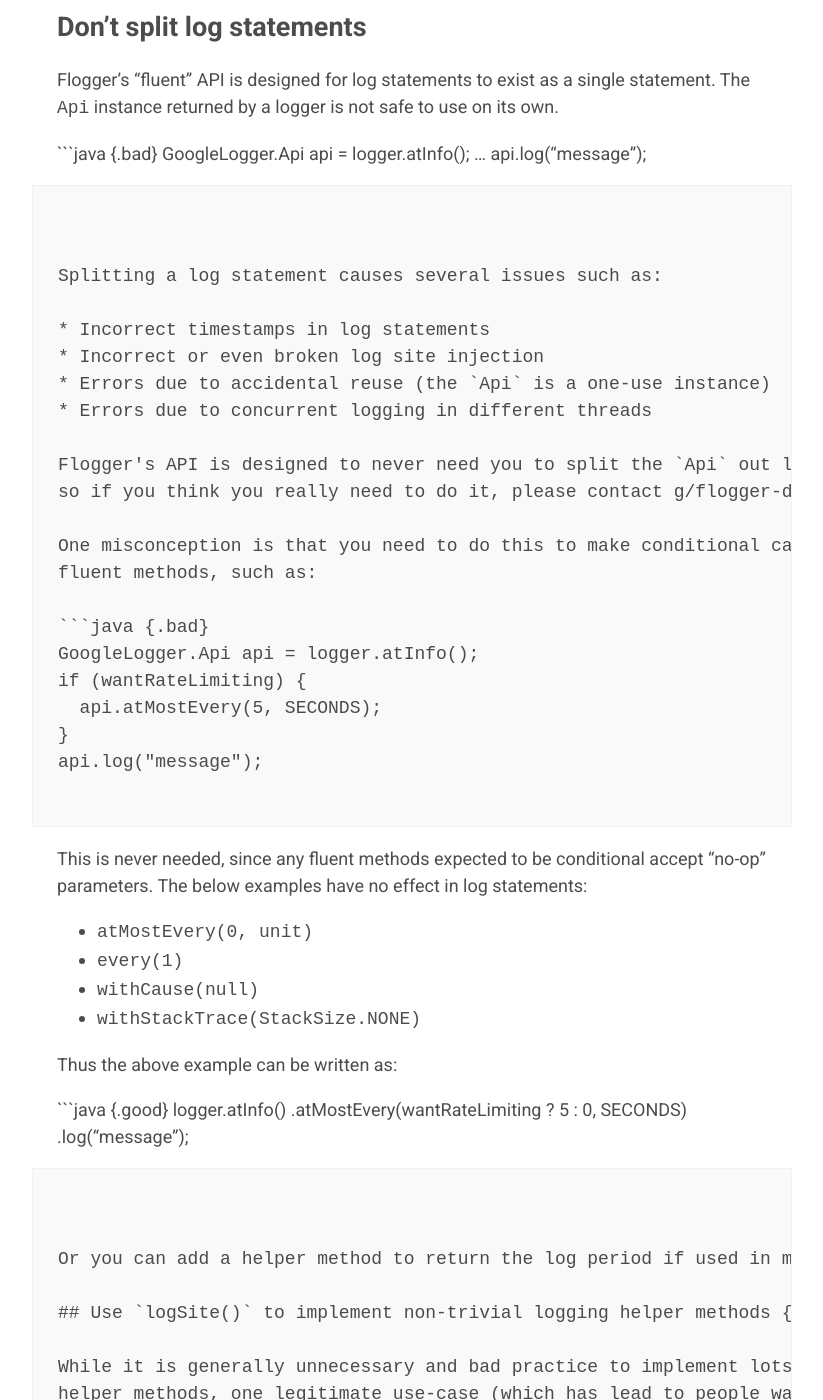
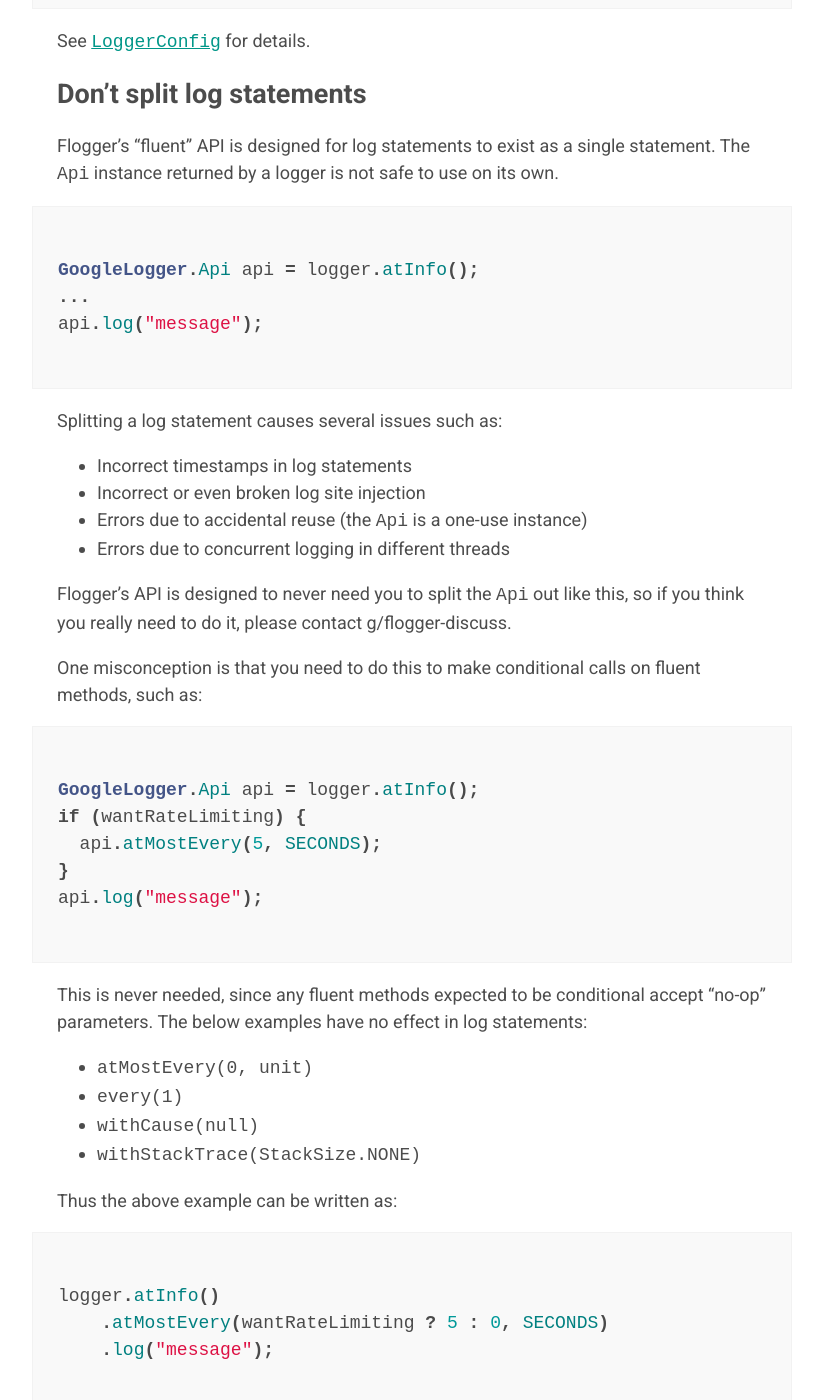
Before and after one commit to google/flogger, a Jekyll site: the page built from docs/best_practice.md, in a window 1280 px wide and 1400 px high, scrolled down 6108 px. Shown: the whole window, without its empty margins (228-1051 px from the left). Built offline with Jekyll 4.4.1, drawn with Linux system fonts in a browser that asks for light colours; our own code applies the rules of GitHub Pages for plain Markdown files; some of the changed text lies outside the part shown.

Commit message:
Fix markup in best_practice.md in gh-pages
Fixes https://github.com/google/flogger/issues/91

-------------
Created by MOE: https://github.com/google/moe
MOE_MIGRATED_REVID=260171778

````diff
--- a/docs/best_practice.md
+++ b/docs/best_practice.md
@@ -8,7 +8,7 @@
 It's good to remember that a logging backend might not necessarily be outputting
 only plain text files. For a statement such as
 
-```java {.good}
+```java
 logger.atInfo().log("Received message is: %s", proto)
 ```
 
@@ -17,7 +17,7 @@ its original, structured form.
 
 On the other hand, with either of these calls:
 
-```java {.bad}
+```java
 logger.atInfo().log("Received message is: %s", proto.toString())
 logger.atInfo().log("Received message is: " + proto);
 ```
@@ -34,7 +34,7 @@ Flogger is designed to make disabled logging statements virtually free, so that
 more of them can be left intact in the code without harm. This is a great
 advantage, but unfortunately it can be defeated easily:
 
-```java {.bad}
+```java
 logger.atFine().log("stats=%s", createSummaryOf(stats));
 ```
 
@@ -47,7 +47,7 @@ Here's how to fix this problem, **in order of preference**.
 
 Import this method from the [`LazyArgs`] class.
 
-```java {.good}
+```java
 // Almost no work done at the log site and structure is preserved.
 logger.atFine().log("stats=%s", lazy(() -> createSummaryOf(stats)));
 ```
@@ -199,7 +199,7 @@ creating the misleading impression that multiple issues need investigating.
 
 A call such as:
 
-```java {.bad}
+```java
 Logger.getLogger(loggerName).setLevel(Level.FINE);
 ```
 
@@ -222,7 +222,7 @@ Flogger's "fluent" API is designed for log statements to exist as a single
 statement. The `Api` instance returned by a logger is not safe to use on its
 own.
 
-```java {.bad}
+```java
 GoogleLogger.Api api = logger.atInfo();
 ...
 api.log("message");
@@ -241,7 +241,7 @@ so if you think you really need to do it, please contact g/flogger-discuss.
 One misconception is that you need to do this to make conditional calls on
 fluent methods, such as:
 
-```java {.bad}
+```java
 GoogleLogger.Api api = logger.atInfo();
 if (wantRateLimiting) {
   api.atMostEvery(5, SECONDS);
@@ -259,7 +259,7 @@ This is never needed, since any fluent methods expected to be conditional accept
 
 Thus the above example can be written as:
 
-```java {.good}
+```java
 logger.atInfo()
     .atMostEvery(wantRateLimiting ? 5 : 0, SECONDS)
     .log("message");
@@ -274,7 +274,7 @@ helper methods, one legitimate use-case (which has lead to people wanting to
 split the logging API out) is the desire to implement project specific logging
 behaviour. The naïve way to write such a method might be:
 
-```java {.bad}
+```java
 /** Call this whenever a FooException is caught and handled. */
 public static void logFooFailure(FooException error, String message) {
   logger.at(getLogLevelFor(error))
@@ -299,7 +299,7 @@ Relying on specific implementation details like this makes code very fragile
 The way to handle this issue properly is to have the calling code invoke the
 [`logSite()`] method at the point where the helper is called.
 
-```java {.good}
+```java
 public static void logFooFailure(LogSite logSite, FooException error, String message) {
   logger.at(getLogLevelFor(error))
       .withInjectedLogSite(logSite)
@@ -310,7 +310,7 @@ public static void logFooFailure(LogSite logSite, FooException error, String mes
 
 And the calling code would do:
 
-```java {.good}
+```java
 // Failure in code path A
 logFooFailure(logSite(), errA, "bad things happened");
 ...
````
